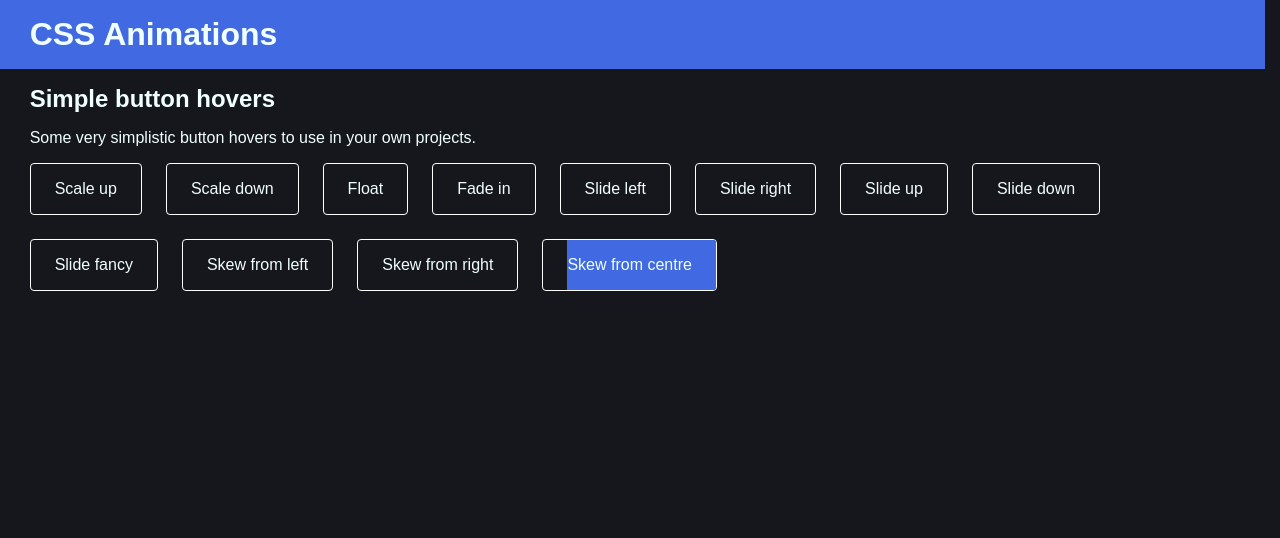
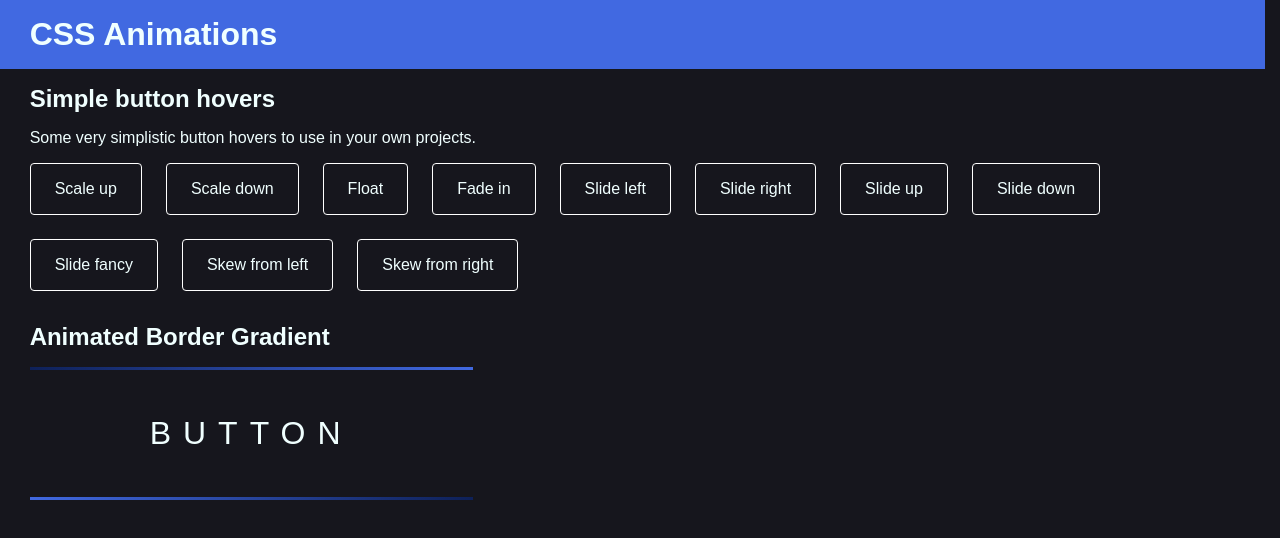
Before and after one commit to AbhinavTuladhar/css-animations-collection, a Nuxt app: page / in a window 1280 px wide. Shown: the top 538 px of the page. Built offline with nearby package versions, Linux system fonts and the light colour scheme; a web font is replaced by a local one.

Commit message:
feat: make animated border gradient button

```diff
--- /dev/null
+++ b/components/home/animated-border-gradient/index.vue
@@ -0,0 +1,123 @@
+<template>
+  <div class="following-borders">
+    <h2>Animated Border Gradient</h2>
+    <button class="animated-gradient">
+      <span class="top" />
+      <span class="right" />
+      <span class="bottom" />
+      <span class="left" />
+      <span> BUTTON </span>
+    </button>
+  </div>
+</template>
+
+<script setup lang="ts"></script>
+
+<style scoped lang="scss">
+$other-colour: hsl(225, 73%, 20%);
+
+.following-borders {
+  padding-block: 2rem;
+
+  > * + * {
+    margin-top: 1rem;
+  }
+}
+
+.animated-gradient {
+  position: relative;
+  padding: 3rem 7.5rem;
+  letter-spacing: 0.375em;
+  font-size: 2rem;
+  overflow: hidden;
+}
+
+.top,
+.bottom,
+.left,
+.right {
+  position: absolute;
+}
+
+.top,
+.bottom {
+  width: 100%;
+  height: 3px;
+}
+
+.left,
+.right {
+  height: 100%;
+  width: 3px;
+}
+
+.top {
+  background: linear-gradient(to right, $other-colour, royalblue);
+  top: 0;
+  left: 0;
+  animation: top-animation 2s linear infinite;
+}
+
+.bottom {
+  background: linear-gradient(to left, $other-colour, royalblue);
+  bottom: 0;
+  left: 0;
+  animation: bottom-animation 2s linear infinite;
+}
+
+.left {
+  background: linear-gradient(to top, $other-colour, royalblue);
+  top: 0;
+  left: 0;
+  animation: left-animation 2s linear infinite;
+  animation-delay: 1s;
+}
+
+.right {
+  background: linear-gradient(to bottom, $other-colour, royalblue);
+  top: 0;
+  right: 0;
+  animation: right-animation 2s linear infinite;
+  animation-delay: 1s;
+}
+
+@keyframes top-animation {
+  from {
+    transform: translateX(-100%);
+  }
+
+  to {
+    transform: translateX(100%);
+  }
+}
+
+@keyframes bottom-animation {
+  from {
+    transform: translateX(100%);
+  }
+
+  to {
+    transform: translateX(-100%);
+  }
+}
+
+@keyframes left-animation {
+  from {
+    transform: translateY(100%);
+  }
+
+  to {
+    transform: translateY(-100%);
+  }
+}
+
+@keyframes right-animation {
+  from {
+    transform: translateY(-100%);
+  }
+
+  to {
+    transform: translateY(100%);
+  }
+}
+</style>
--- a/components/home/simple-hover-section/index.vue
+++ b/components/home/simple-hover-section/index.vue
@@ -27,9 +27,6 @@
       </button>
       <button class="btn skew skew-from-right">
         <span> Skew from right</span>
-      </button>
-      <button class="btn skew skew-from-centre">
-        <span> Skew from centre</span>
       </button>
     </div>
   </div>
--- a/pages/index.vue
+++ b/pages/index.vue
@@ -6,6 +6,9 @@
     <section class="content-grid">
       <div class="simple-hovers">
         <HomeSimpleHoverSection />
+      </div>
+      <div class="animated-borders">
+        <HomeAnimatedBorderGradient />
       </div>
     </section>
   </div>
@@ -16,7 +19,8 @@ const showHero = ref(false);
 </script>
 
 <style scoped lang="scss">
-.simple-hovers {
+.simple-hovers,
+.animated-borders {
   grid-column: content;
 }
 </style>
```
